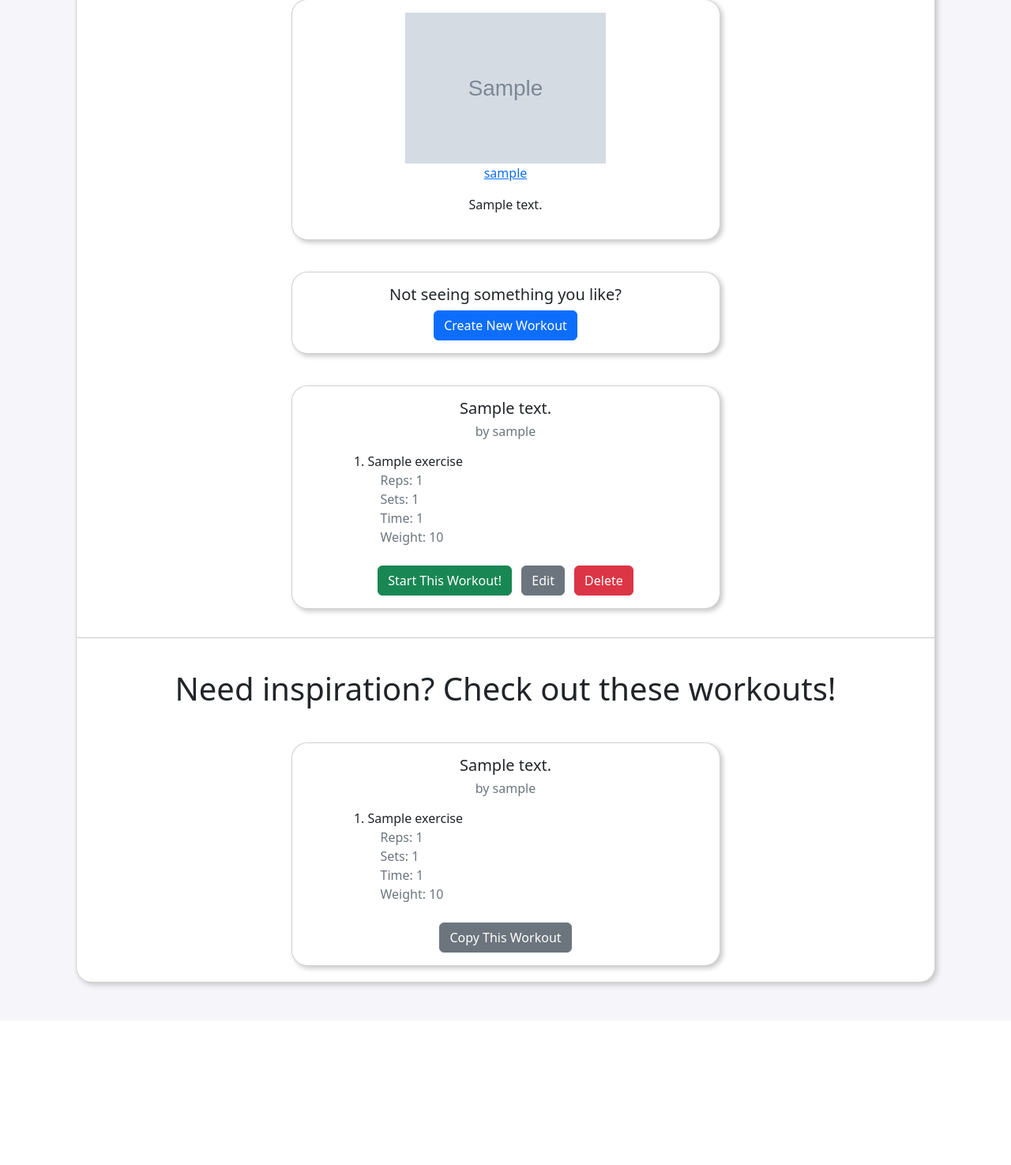
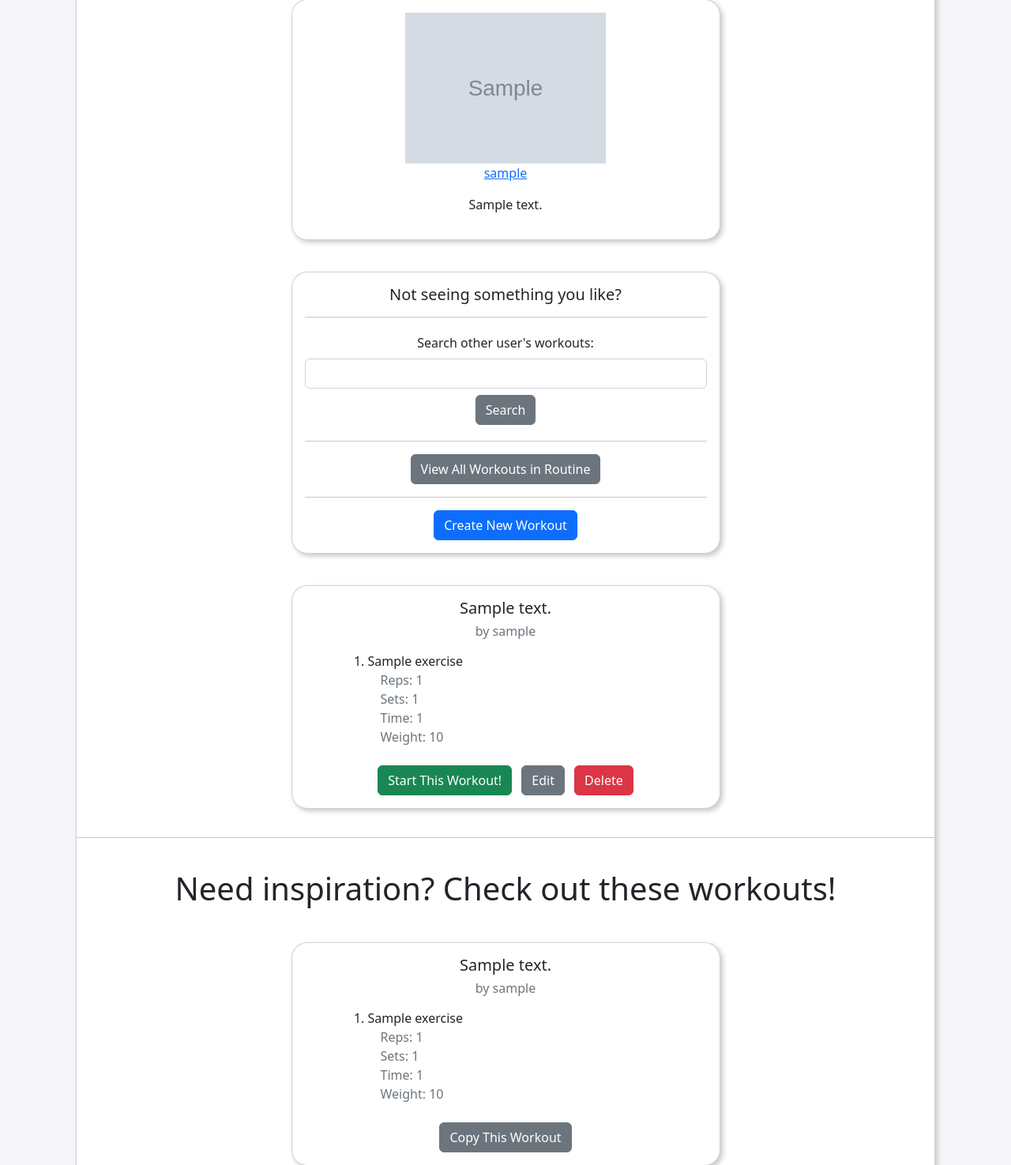
Before and after one commit to MattBaer77/Capstone-1-Baer, a Flask app: template templates/home.html in a window 1280 px wide. Shown: the part 261-1736 px from the top of the page at 79% size. Before the commit the page ends 1513 px from the top, so only its background shows below. Run offline with Flask 2, Linux system fonts and the light colour scheme; the template is opened without the code that fills it: values that come from a table or form of the project are taken from there, others are empty; tables that the repository leaves empty hold one stand-in row (values such as "Sample post"); grey boxes marked "Sample" are stand-in pictures; parts of the project's set-up code (start-up, migrations or seed data) failed here and were passed over.

Commit message:
added workout search to home

```diff
--- a/templates/home.html
+++ b/templates/home.html
@@ -32,8 +32,26 @@
 <div class="my-1 w-50 mx-auto">
     <div class="my-3 card" style="box-shadow: 3px 3px 6px rgba(200, 200, 200, 1); border-radius: 20px;">
         <div class="card-body">
+
+            <h5 class="card-title">Not seeing something you like?</h5>
+
+            <hr>
+
+            <form action="/workouts" method="GET">
+                <label class="card-text my-1" for="workout-serach">Search other user's workouts:</label>
+                <input id="workout-search" class="form-control my-1" type="text" name="q">
+                <div><button class="btn btn-secondary my-1">Search</button></div>
+            </form>
+
+            <hr>
+
+            <form action="/workouts">
+                <button class="btn btn-secondary">View All Workouts in Routine</button>
+            </form>
+
+            <hr>
+
             <form action="/workout/add" method="GET">
-                <h5 class="card-title">Not seeing something you like?</h5>
                 <button id="create-new" class="btn btn-primary">
                     Create New Workout
                 </button>
--- a/templates/workouts/edit.html
+++ b/templates/workouts/edit.html
@@ -24,8 +24,10 @@
             <button class="btn btn-primary my-4">{{ form.submit_text }}</button>
         </form>
 
+        <hr>
+
         <form action="/workout/{{workout.id}}/goal-add">
-            <button class="btn btn-primary my-4">Edit Workout Goals</button>
+            <button class="btn btn-secondary my-4">Edit Workout Goals</button>
         </form>
 
     </div>
```
